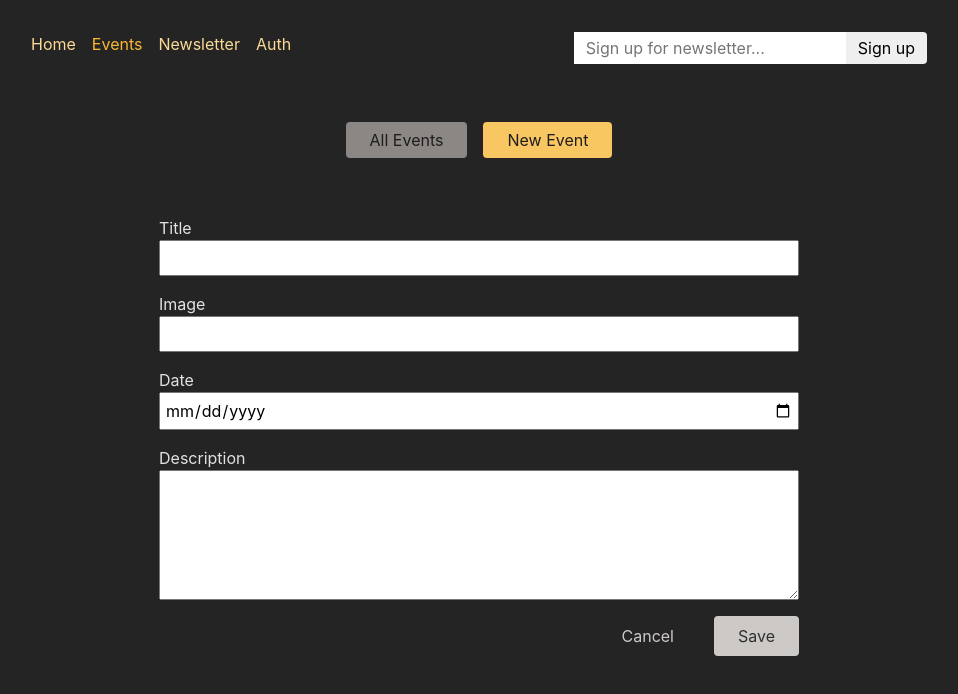
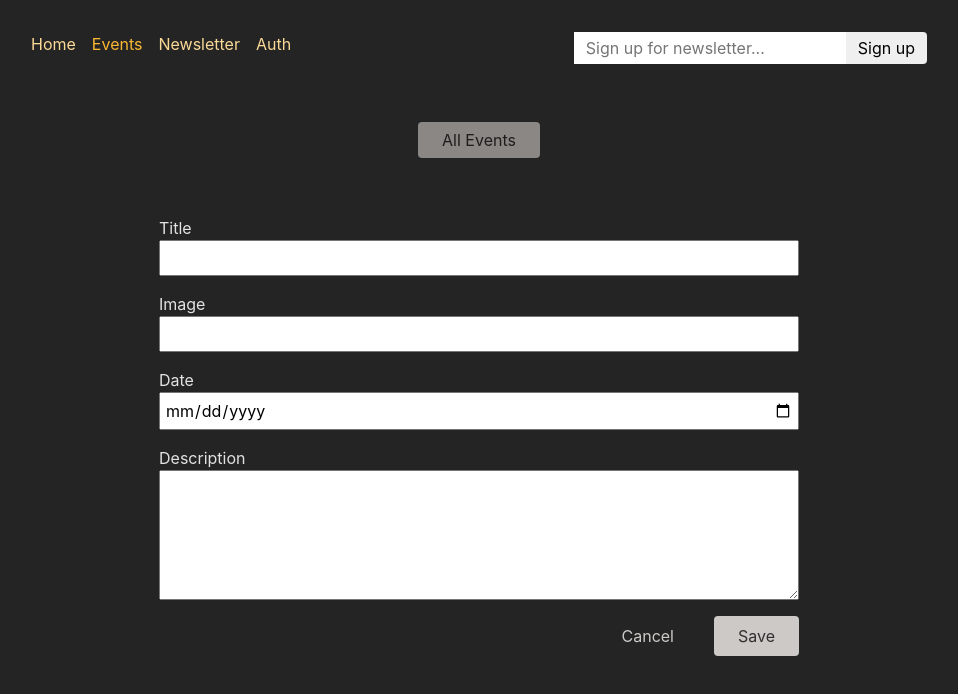
Before and after one commit to JulioVianaDev/athentication-react, a React (Create React App) app in the folder frontend/: page /events/new in a window 1280 px wide. Shown: the top 694 px of the page, without its empty margins (161-1119 px from the left). Built offline with nearby package versions, Linux system fonts and the light colour scheme.

Commit message:
ocultando o new no deslogado

```diff
--- a/frontend/src/components/EventsNavigation.js
+++ b/frontend/src/components/EventsNavigation.js
@@ -1,8 +1,9 @@
-import { NavLink } from 'react-router-dom';
+import { NavLink ,useRouteLoaderData} from 'react-router-dom';
 
 import classes from './EventsNavigation.module.css';
 
 function EventsNavigation() {
+  const token = useRouteLoaderData('root')
   return (
     <header className={classes.header}>
       <nav>
@@ -18,16 +19,19 @@ function EventsNavigation() {
               All Events
             </NavLink>
           </li>
+          {
+            token &&
           <li>
             <NavLink
               to="/events/new"
               className={({ isActive }) =>
-                isActive ? classes.active : undefined
-              }
+              isActive ? classes.active : undefined
+            }
             >
               New Event
             </NavLink>
           </li>
+          }
         </ul>
       </nav>
     </header>
```
